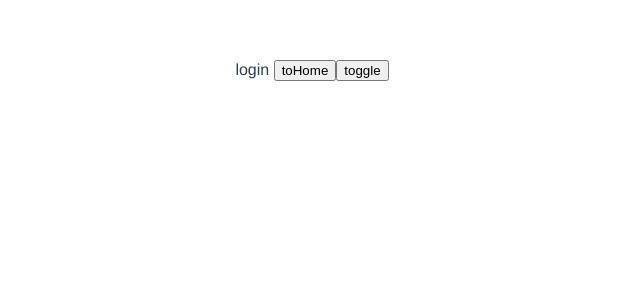
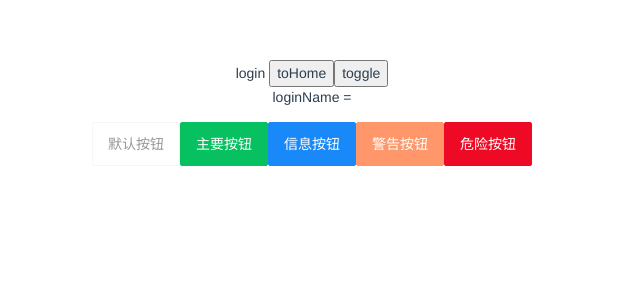
Before and after one commit to CaoBaoWang/vueSPA, a Vue app: page /#/login in a window 1280 px wide. Shown: the top 300 px of the page, without its empty margins (328-968 px from the left). Built offline with nearby package versions, Linux system fonts and the light colour scheme.

Commit message:
覆盖vant样式

```diff
--- a/babel.config.js
+++ b/babel.config.js
@@ -1,5 +1,15 @@
 module.exports = {
-  presets: [
-    '@vue/cli-plugin-babel/preset'
-  ]
+    presets: [
+        '@vue/cli-plugin-babel/preset'
+    ],
+    plugins: [
+        [
+            'import', {
+            libraryName: 'vant',
+            libraryDirectory: 'es',
+            style: name => `${name}/style/less`
+        },
+            'vant'
+        ]
+    ]
 }
--- a/package.json
+++ b/package.json
@@ -10,6 +10,7 @@
   "dependencies": {
     "axios": "^0.19.2",
     "core-js": "^3.6.4",
+    "vant": "^2.5.8",
     "vue": "^2.6.11",
     "vue-router": "^3.1.6",
     "vuex": "^3.1.3"
@@ -19,6 +20,7 @@
     "@vue/cli-plugin-eslint": "^4.2.0",
     "@vue/cli-service": "^4.2.0",
     "babel-eslint": "^10.0.3",
+    "babel-plugin-import": "^1.13.0",
     "eslint": "^6.7.2",
     "eslint-plugin-vue": "^6.1.2",
     "vue-template-compiler": "^2.6.11"
--- a/src/components/login.vue
+++ b/src/components/login.vue
@@ -3,6 +3,14 @@
         login
         <button @click="toHome">toHome</button>
         <button @click="show=!show">toggle</button>
+
+        <p>loginName = {{user.loginName}}</p>
+
+        <van-button disabled type="default">默认按钮</van-button>
+        <van-button :disabled="show"  type="primary">主要按钮</van-button>
+        <van-button type="info">信息按钮</van-button>
+        <van-button type="warning">警告按钮</van-button>
+        <van-button type="danger">危险按钮</van-button>
 
 
     </div>
@@ -10,45 +18,51 @@
 </template>
 
 <script>
+    import Vue from 'vue';
+    import { Button } from 'vant';
+
+    Vue.use(Button);
     export default {
         name: "login",
         data: function () {
             return {
-                show: true
+                show: false
             }
         },
         methods: {
             toHome() {
+                console.log(this.$store.getters['account/isLogin']);
 
-
-                this.$api.login({
+                var param = {
                     loginName: 'admin',
                     password: 'a123456',
                     pushClient: 'ANDROID'
-                })
+                };
+                this.$store.dispatch('account/login', param)
                     .then(response => {
-
-                        console.log('login succees =' + JSON.stringify(response));
+                        console.log('login.vue=-' + JSON.stringify(response))
                     })
-                    .catch(err=>{
-                        console.log(err);
+                    .catch(response=>{
+                        console.log(response);
                     })
 
 
-                this.$router.push({
-                    name: 'home',
-                    // query:{
-                    //     uid:'uid',
-                    //     name :'name wsl'
-                    //
-                    // },
-                    // params:{
-                    //     name :'homeMain'
-                    // }
 
-                })
+                //
+                // this.$router.push({
+                //     name: 'home',
+                //
+                // })
 
             },
+        },
+        computed: {
+            user() {
+                // return this.$store.state.account.user;
+                // return this.$store.getters['account/getUser']
+                return this.$store.state.account.user;
+            }
+
         }
     }
 </script>
--- a/src/main.js
+++ b/src/main.js
@@ -10,13 +10,16 @@ import HelloWorld from './components/HelloWorld'
 import HomeMain from "./components/homeMain";
 
 import {api} from  './modules/index';
+import store from './vuex/store'
 
+
+Vue.use(VueRouter);
 Vue.prototype.$api = api ;
 Vue.component('HelloWorld', HelloWorld);
-Vue.config.productionTip = false
+Vue.config.productionTip = false;
 
 
-var a=0;
+
 
 
 
@@ -62,9 +65,9 @@ var router = new VueRouter({
     ]
 })
 
-Vue.use(VueRouter)
+
 new Vue({
     router: router,
-
+    store ,
     render: h => h(App),
 }).$mount('#app')
--- a/src/modules/index.js
+++ /dev/null
@@ -1,22 +0,0 @@
-
-import axios from '../network'
-
-
-function getCreater(url, params) {
-
-    return axios.get(url, {
-        params: params
-    });
-}
-
-function postCreater(url, params) {
-    return axios.post(url, params)
-}
-
-let api = {};
-//account api start
-api.login = (params) => getCreater('/api/account/login', params);
-//account api edn
-api.sendMsgTest = (params) => postCreater('/api/msg/send/test', params);
-
-export {api}
--- a/src/network.js
+++ b/src/network.js
@@ -162,4 +162,19 @@ axios.interceptors.response.use(
     }
 )
 
-export default axios ;
+function postCreater(url, params) {
+    return axios.post(url, params)
+}
+
+function getCreater(url, params) {
+    return axios.get(url, {
+        params: params
+    });
+}
+
+export {
+    getCreater as get,
+    postCreater as post
+};
+
+export default axios;
--- /dev/null
+++ b/src/style/theme.less
@@ -0,0 +1,6 @@
+//@goods-action-button-danger-color:'pink'
+
+
+@button-primary-color: black;
+@button-primary-background-color: yellow;
+@button-primary-border-color: yellow;
--- a/src/vuex/account.js
+++ b/src/vuex/account.js
@@ -1,10 +1,82 @@
+import { get} from '../network';
+
 export default {
+    namespaced: true,
     state: {
+        user: {
+            "loginName": "",
+            "name": "",
+            "password": "",
+            "salt": "",
+            "mobile": "",
+            "isValid": 0,
+            "orgId": "",
+            "orgCode": "",
+            "orgName": "",
+            "description": "",
+            "createTime": "",
+            "updateTime": "",
+            "keyWord": "",
+            "roles": [
+                {
+                    "id": "",
+                    "name": "",
+                    "isValid": 0,
+                    "description": "",
+                    "createTime": "",
+                    "updateTime": "",
+                    "keyWord": "",
+                    "department": "",
+                    "content": "",
+                    "value": ""
+                }
+            ],
+            "roleIds": "",
+            "roleNames": "",
+            "loginLog": {
+                "id": "",
+                "loginName": "",
+                "loginIP": "",
+                "beginTime": "",
+                "loginTime": "",
+                "endTime": "",
+                "keyWord": ""
+            },
+            "department": "",
+            "content": "",
+            "token": "",
+            "oldPassword": ""
+        }
+    },
+    getters: {
+        getUser(state) {
+            return state.user;
+        },
+        isLogin(state) {
+            return state.user.loginName !== '';
+        }
+    },
+    mutations: {
+        setUser(state, user) {
+            state.user = user
+        }
 
     },
-    getters: {},
-    mutations: {},
-    actions: {}
+    actions: {
+        login(store, param) {
+            return new Promise((resolve, reject) => {
+                get('/api/account/login', param)
+                    .then((response) => {
+                        store.commit('setUser', response.data);
+                        resolve(response);
+                    })
+                    .catch(response => {
+                        reject(response)
+                    });
+            })
+        }
+
+    }
 
 
 }
--- a/vue.config.js
+++ b/vue.config.js
@@ -5,4 +5,23 @@ module.exports = {
   // publicPath: process.env.NODE_ENV === 'production' ? '/vant-demo/' : '/' ,
 
 
+  css: {
+    loaderOptions: {
+      less: {
+        modifyVars: {
+          'font-size-sm': '13px',
+          'font-size-md': '15px',
+          'font-size-lg': '17px',
+          'goods-action-button-danger-color': 'red',
+          'goods-action-button-warning-color': 'blue',
+          // 或者可以通过 less 文件覆盖（文件路径为绝对路径）
+          // hack: 'true; @import "C:\\Users\\Administrator\\WebstormProjects\\public\\src\\style\\theme.less";',
+          hack: 'true; @import "'+__dirname+'\\src\\style\\theme.less";',
+
+
+
+        }
+      }
+    }
+  }
 };
```
